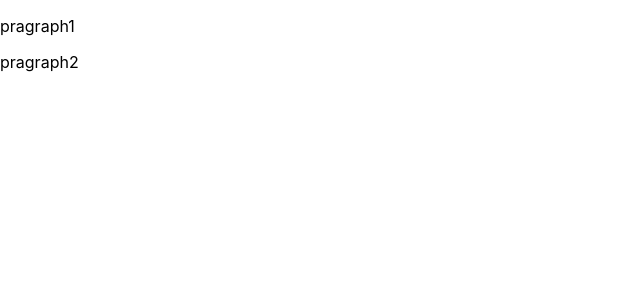
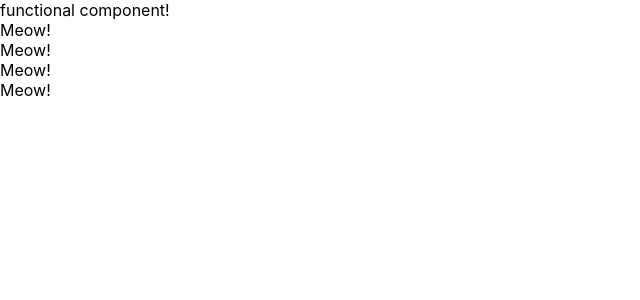
Before and after one commit to thanaism/udemy-react-redux, a React (Create React App) app: page / in a window 1280 px wide. Shown: the top 300 px of the page, without its empty margins (0-640 px from the left). Built offline with nearby package versions, Linux system fonts and the light colour scheme.

Commit message:
create class component and functional component

```diff
--- a/src/App.js
+++ b/src/App.js
@@ -1,16 +1,4 @@
 import React from 'react';
-//import logo from './logo.svg';
-//import './App.css';
-
-function App() {
-  const dom = <h1>Hi!</h1>;
-  return (
-    <React.Fragment>
-      <p>pragraph1</p>
-      <p>pragraph2</p>
-    </React.Fragment>
-  );
-}
 
 // class App extends React.Component{
 //   render(){
@@ -24,4 +12,20 @@ function App() {
 //   }
 // }
 
+const App = () => {
+  return (
+    <React.Fragment>
+      <div>functional component!</div>
+      <Cat />
+      <Cat />
+      <Cat />
+      <Cat />
+    </React.Fragment>
+  );
+}
+
+const Cat = () => {
+  return <div>Meow!</div>;
+}
+
 export default App;
```
